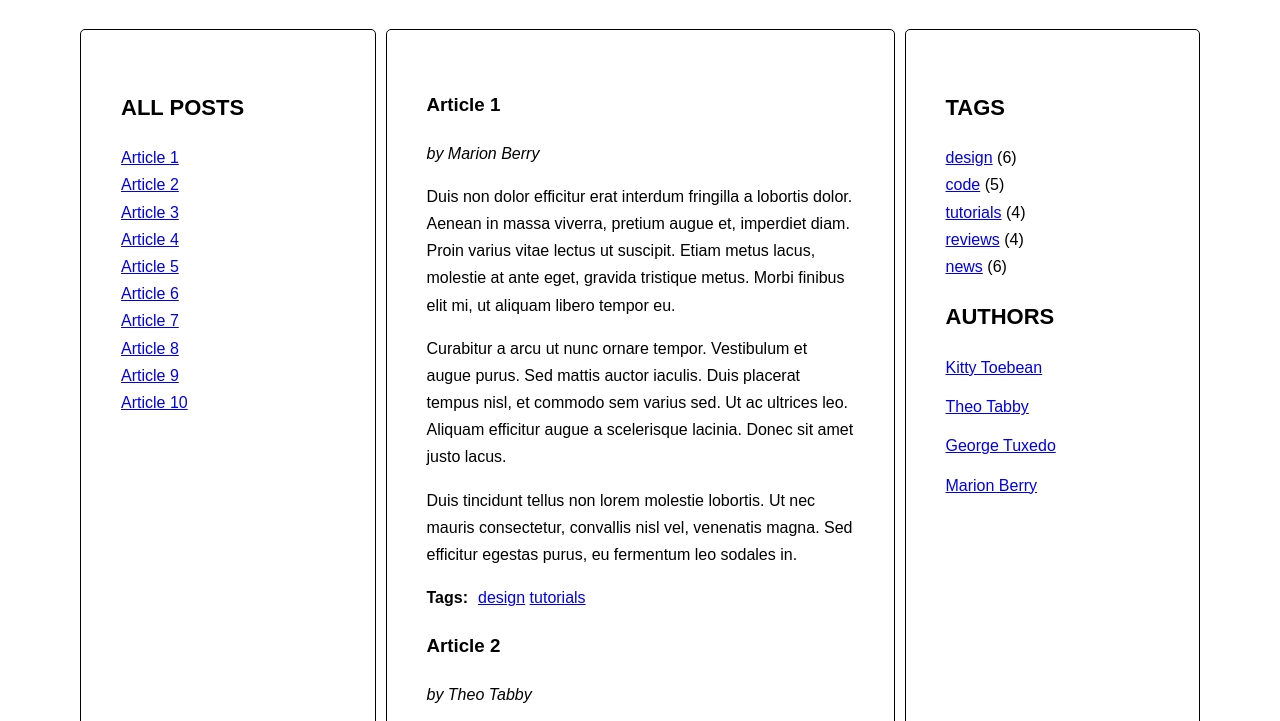
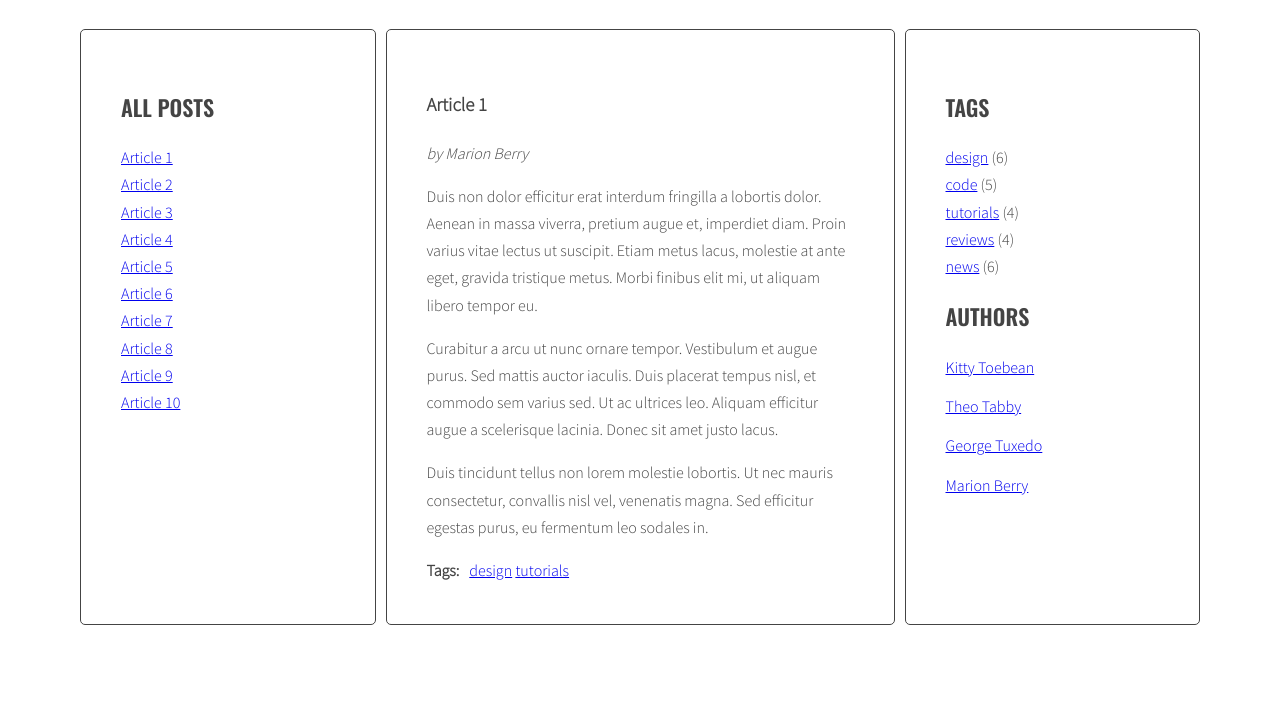
Before and after one commit to madilenaa/javascript-blog-update, a website: page index.html in a window 1280 px wide. Shown: the part 214-935 px from the top of the page. After the commit the page ends 847 px from the top, so only its background shows below. Drawn offline with nearby package versions, Linux system fonts and the light colour scheme.

Commit message:
nothing change

```diff
--- a/css/style.css
+++ b/css/style.css
@@ -1,120 +1,45 @@
-@import url('https://fonts.googleapis.com/css?family=Oswald:400,600|Sacramento|Source+Sans+Pro:300&subset=latin-ext');
+@import url("https://fonts.googleapis.com/css?family=Oswald:400,600|Sacramento|Source+Sans+Pro:300&subset=latin-ext");
+/* Variables */
+/* Global */
+*, *::before, *::after { box-sizing: border-box; }
 
-/* Variables */
+body { background: #fff; font-family: "Source Sans Pro", sans-serif; color: #444; font-weight: 300; font-size: 16px; line-height: 1.7; }
 
-$color-light: white;
-$color-dark: black;
+.container { max-width: 1140px; margin: 0 auto; }
 
-$font-logo: 'Sacramento', cursive;
-$font-header: 'Oswald', sans-serif;
-$font-text: 'Source Sans Pro', sans-serif;
+.section-title { font-size: 22px; text-transform: uppercase; font-family: "Oswald", sans-serif; font-weight: 600; }
 
-/* Global */
-
-*, *::before, *::after {
-  box-sizing: border-box;
-}
-
-body {
-  background: white;
-  font-family: sans-serif;
-  color: black;
-  font-weight: 300;
-  font-size: 16px;
-  line-height: 1.7;
-}
-
-.container {
-  max-width: 1140px;
-  margin: 0 auto;
-}
-
-.section-title {
-  font-size: 22px;
-  text-transform: uppercase;
-  font-family: $font-header;
-  font-weight: 600;
-  span {
-    text-transform: none;
-    font-weight: 400;
-    color: lighten(black, 20%);
-  }
-}
+.section-title span { text-transform: none; font-weight: 400; color: #777777; }
 
 /* Layout */
+.wrapper { display: -ms-flexbox; display: flex; margin-left: 10px; }
 
-.wrapper {
-  display: flex;
-  margin-left: 10px;
-}
+.sidebar { -ms-flex: 1 0 0px; flex: 1 0 0; }
 
-.sidebar {
-  flex: 1 0 0;
-}
+.posts { -ms-flex: 2 0 0px; flex: 2 0 0; }
 
-.posts {
-  flex: 2 0 0;
-}
-
-.sidebar, .posts {
-  background: white;
-  margin-right: 10px;
-  padding: 40px;
-  border: 1px solid black;
-  border-radius: 5px;
-}
+.sidebar, .posts { background: #fff; margin-right: 10px; padding: 40px; border: 1px solid #444; border-radius: 5px; }
 
 /* Logo */
-
-.logo {
-  font-family: $font-logo;
-  font-weight: 400;
-  font-size: 104px;
-  line-height: 1;
-  text-align: center;
-}
+.logo { font-family: "Sacramento", cursive; font-weight: 400; font-size: 104px; line-height: 1; text-align: center; }
 
 /* Lists */
+.list { list-style-type: none; margin: 0; padding: 0; }
 
-.list {
-  list-style-type: none;
-  margin: 0;
-  padding: 0;
-  .active {
-    font-weight: bold;
-  }
-}
+.list .active { font-weight: bold; }
 
-.list-horizontal {
-  li {
-    display: inline-block;
-  }
-}
+.list-horizontal li { display: inline-block; }
 
 /* Authors */
-
-.authors {
-  li {
-    margin-bottom: 12px;
-  }
-}
+.authors li { margin-bottom: 12px; }
 
 /* Post */
+.post { display: none; }
 
-.post {
+.post.active { display: block; }
 
-  &.active {
-    display: block;
-  }
-}
+.post-author { font-style: italic; }
 
-.post-author {
-  font-style: italic;
-}
+.post-tags { display: -ms-flexbox; display: flex; }
 
-.post-tags {
-  display: flex;
-  p {
-    margin: 0 10px 0 0;
-  }
-}
+.post-tags p { margin: 0 10px 0 0; }
```
